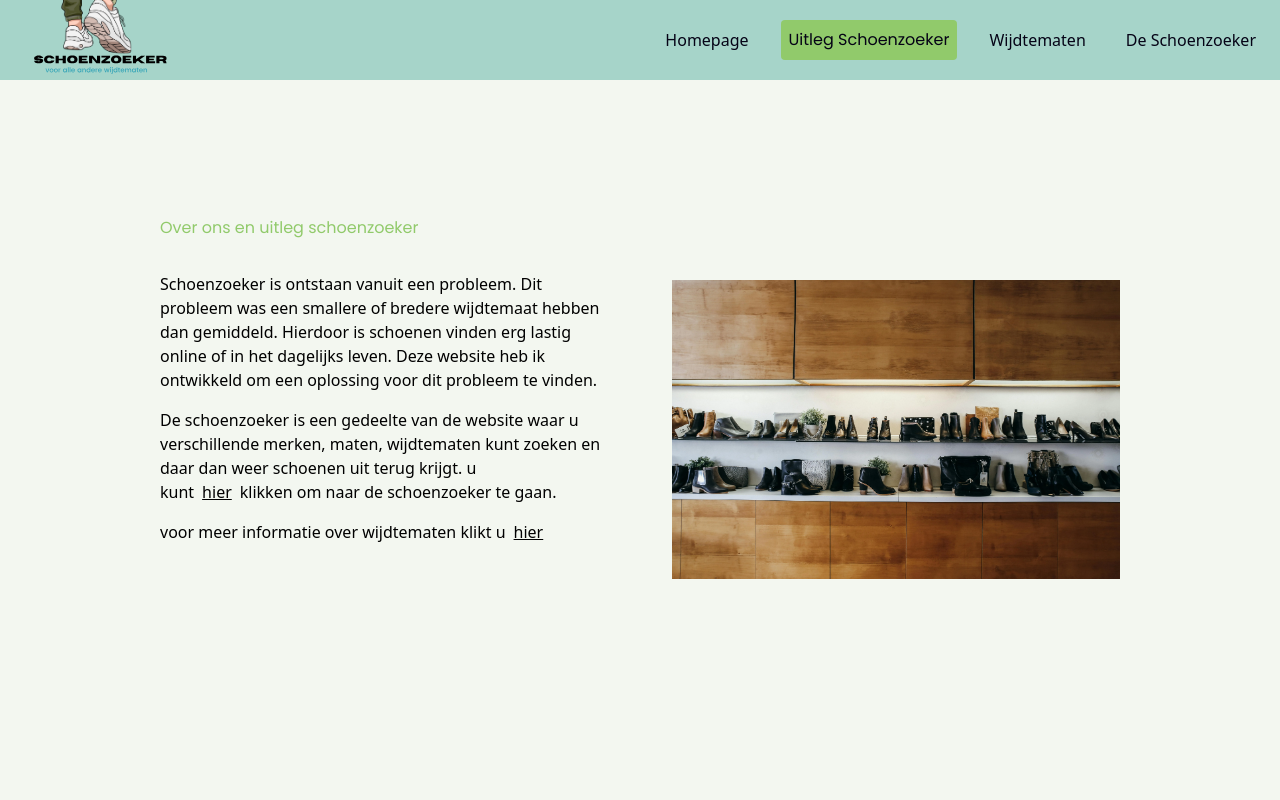
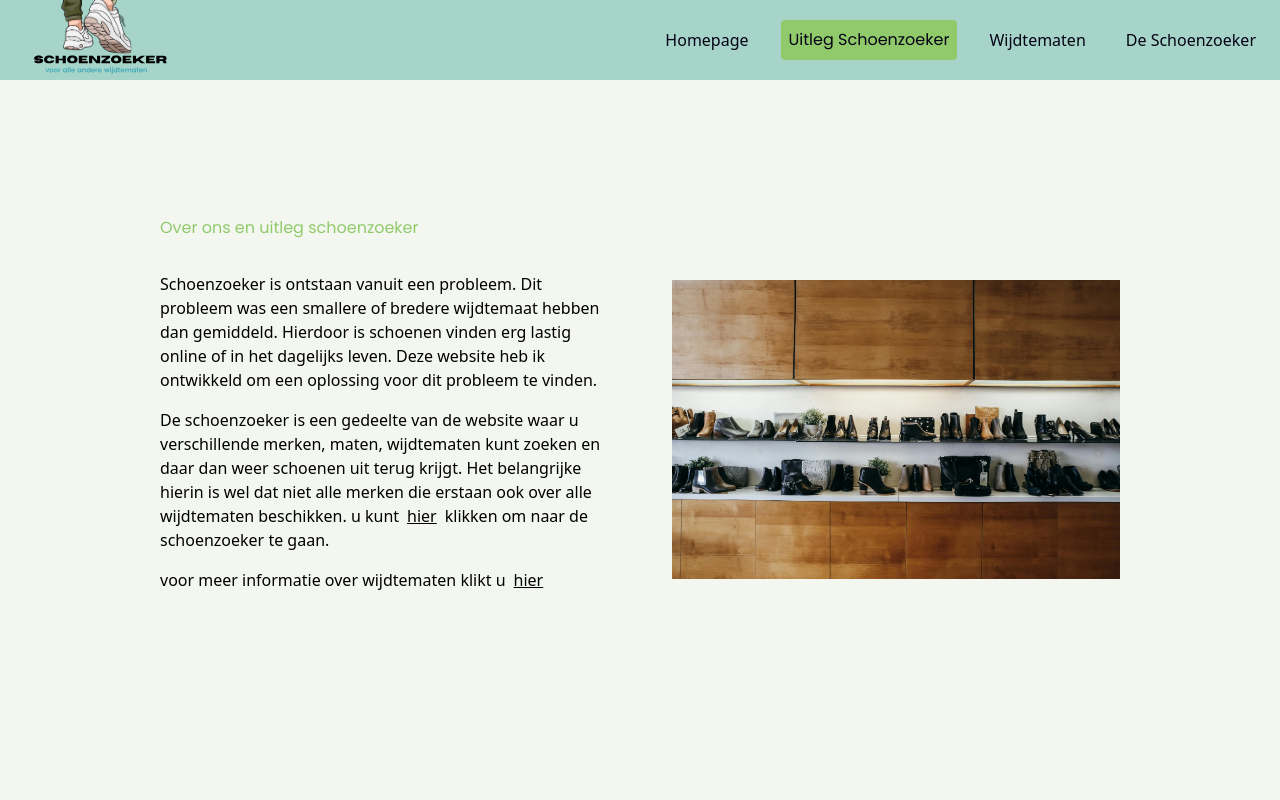
Before and after one commit to 97016086/de-schoenzoeker, a React (Create React App) app: page /over-ons in a window 1280 px wide. Shown: the top 800 px of the page. Built offline with nearby package versions, Linux system fonts and the light colour scheme.

Commit message:
added some text to it.

```diff
--- a/src/pages/over ons.jsx
+++ b/src/pages/over ons.jsx
@@ -28,7 +28,9 @@ function OverOns() {
             <p className="mb-4">
               De schoenzoeker is een gedeelte van de website waar u
               verschillende merken, maten, wijdtematen kunt zoeken en daar dan
-              weer schoenen uit terug krijgt. u kunt
+              weer schoenen uit terug krijgt. Het belangrijke hierin is wel dat
+              niet alle merken die erstaan ook over alle wijdtematen beschikken.
+              u kunt
               <a className="underline px-2" href="/de-schoenzoeker">
                 hier
               </a>
```
